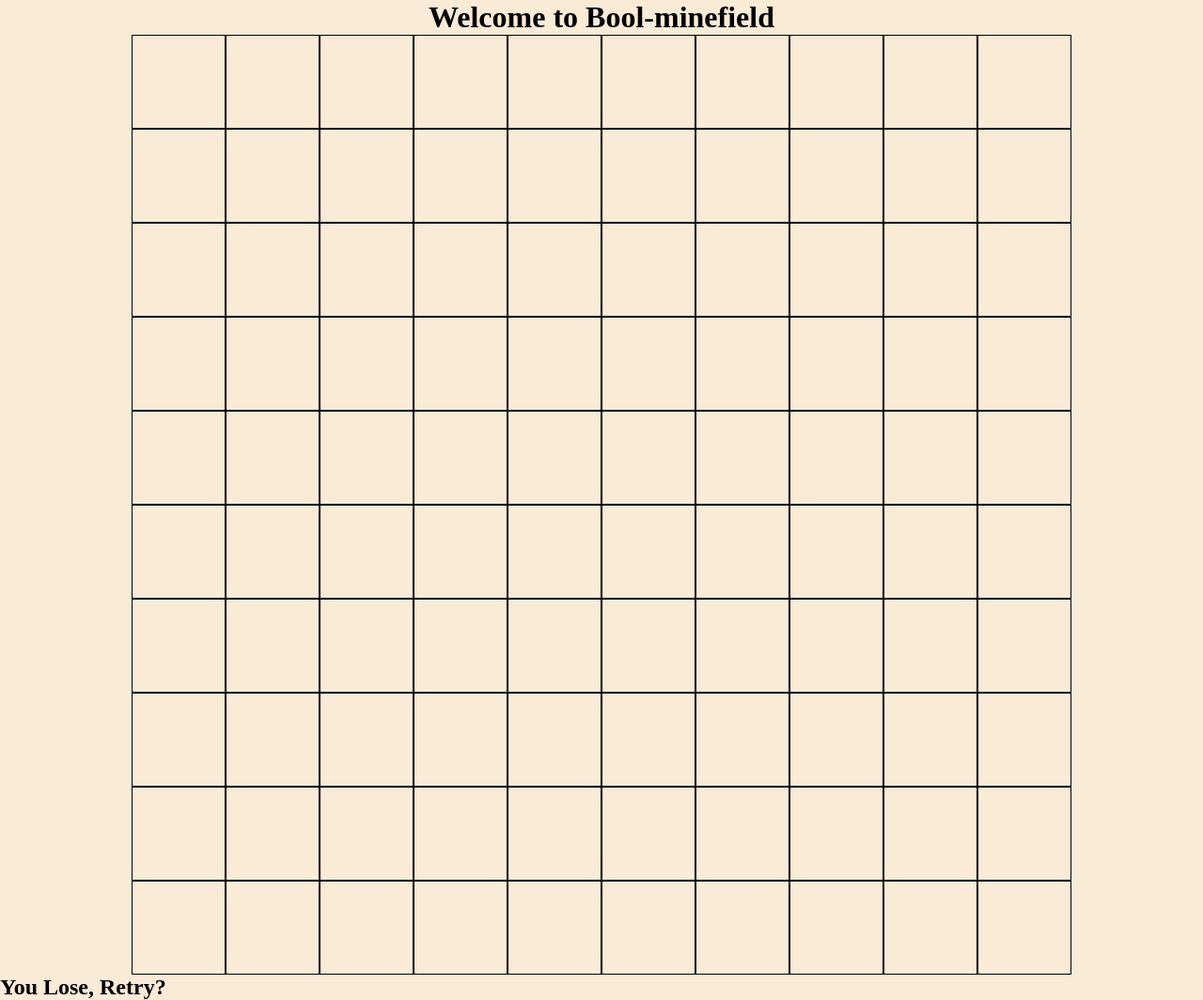
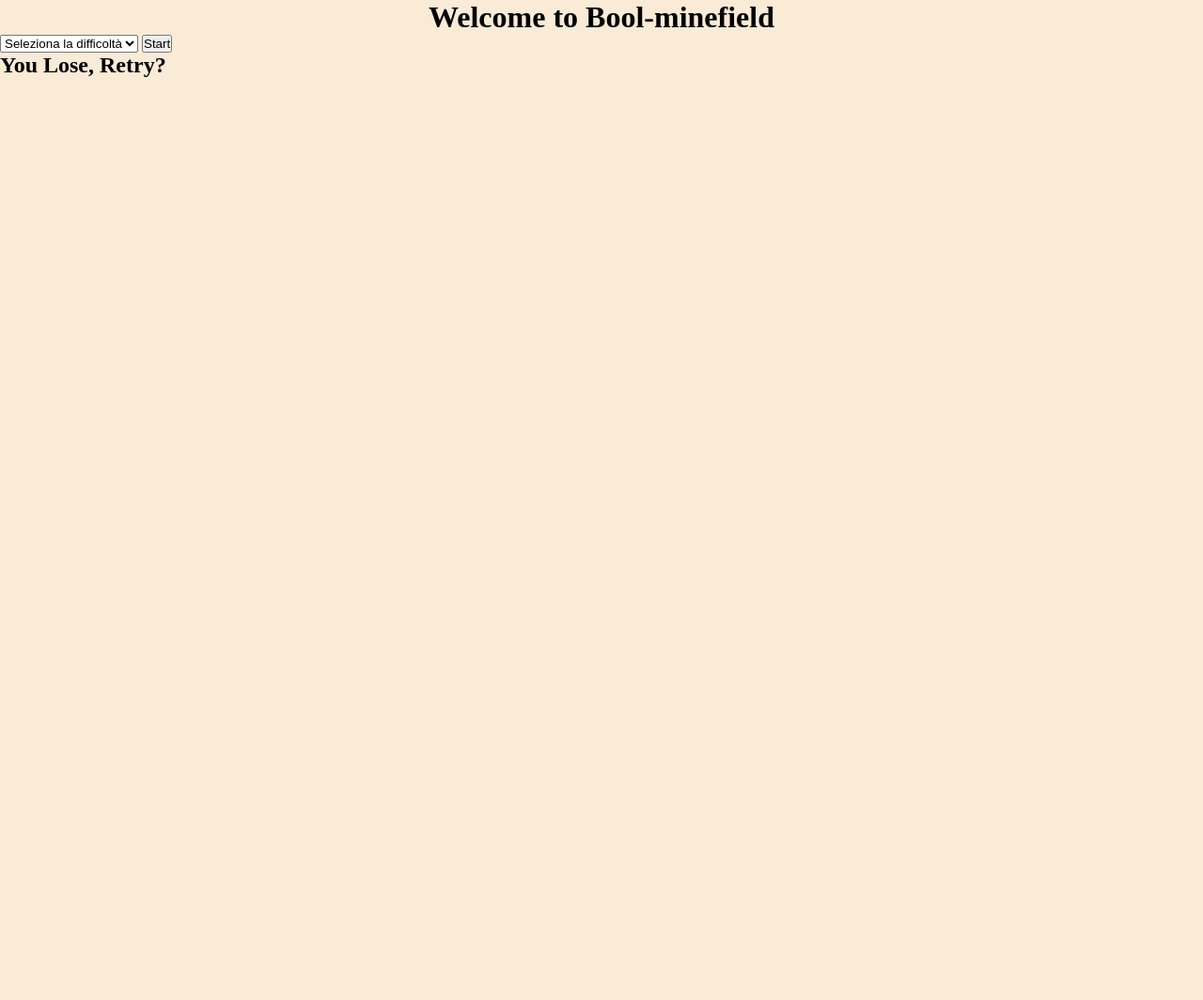
Before and after one commit to Giovanni-Cattaneo/js-mine-field, a plain HTML site: page index.html in a window 1280 px wide. Shown: the whole page at 94% size. After the commit the page ends 800 px from the top, so only its background shows below. Drawn offline with Linux system fonts and the light colour scheme.

Commit message:
edit start btn

```diff
--- a/assets/js/main.js
+++ b/assets/js/main.js
@@ -12,8 +12,20 @@ let skullArray = [1, 2, 3, 4, 5, 6, 7, 8, 9, 10]
 
 let cover = document.getElementById("cover")
 
+let option = document.getElementById("option")
+
+const starting = document.getElementById("starting")
+
+
+
+starting.addEventListener("click", function () {
+    start()
+})
+
 
 function start() {
+
+
     for (let index = 0; index < 100; index++) {
         container.insertAdjacentHTML("beforeend", markup);
     }
@@ -65,6 +77,5 @@ function start() {
 
         console.log(box)
     }
+
 }
-
-start()
--- a/index.html
+++ b/index.html
@@ -14,6 +14,13 @@
         <h1>
             Welcome to Bool-minefield
         </h1>
+        <select id="option" name="option">
+            <option value="easy">Seleziona la difficoltà</option>
+            <option value="easy">Easy</option>
+            <option value="hard">Hard</option>
+            <option value="impossible">Impossible</option>
+        </select>
+        <button id="starting" type="button">Start</button>
 
     </header>
 
```
